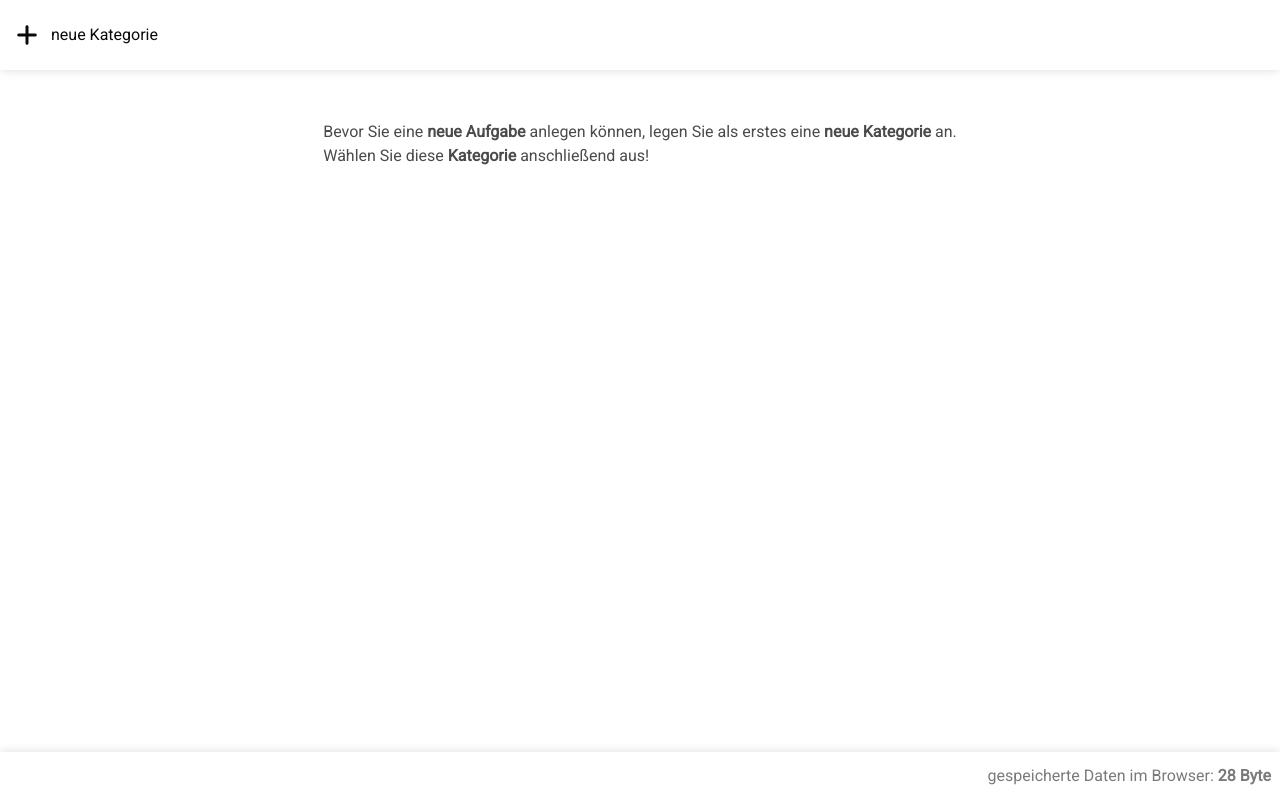
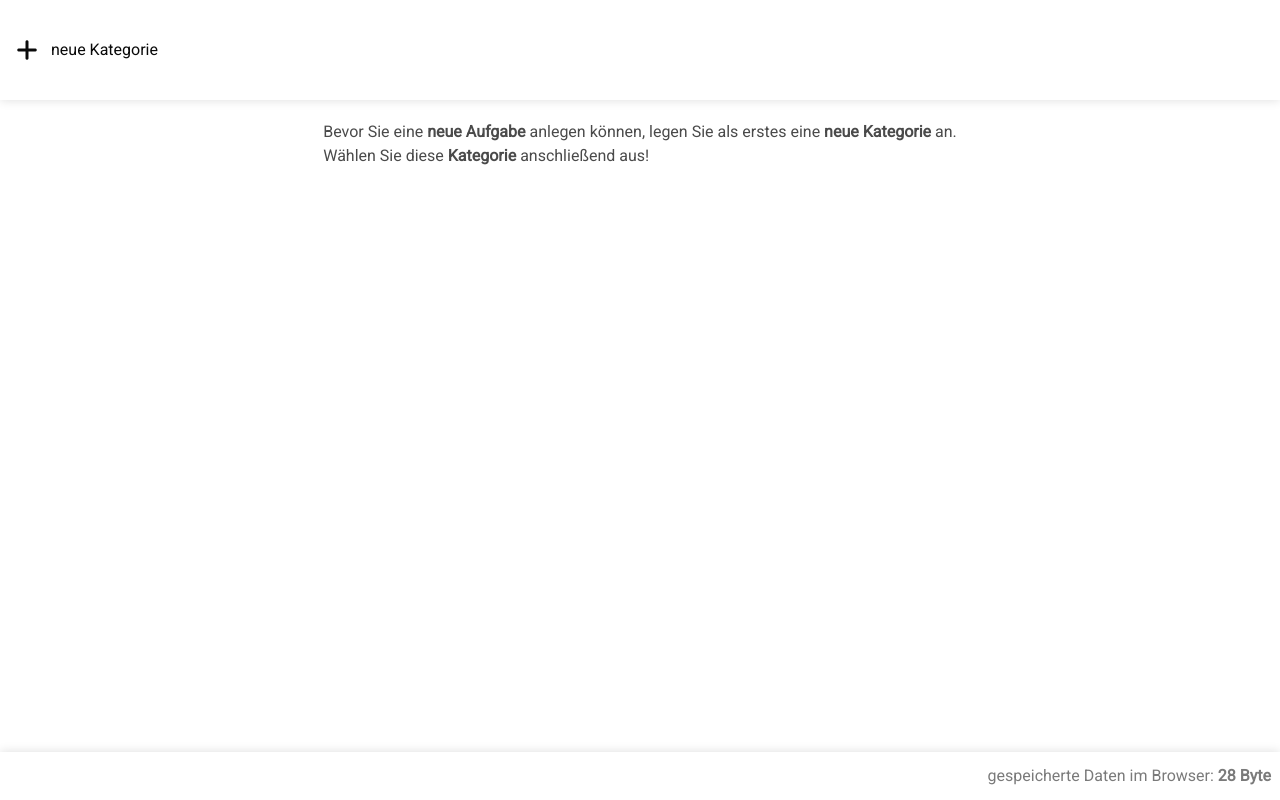
Before and after one commit to HalloWelt42/browser_todo_app, a Svelte app: page / in a window 1280 px wide. Built offline with nearby package versions, Linux system fonts and the light colour scheme.

Commit message:
fix: consistent category header height

```diff
--- a/src/App.svelte
+++ b/src/App.svelte
@@ -91,10 +91,7 @@
 
 	.categories-container {
 		display: flex;
-	}
-
-	.categories-container {
-		padding: 15px 0;
+		height: 80px;
 	}
 
 	.categories-container {
```
